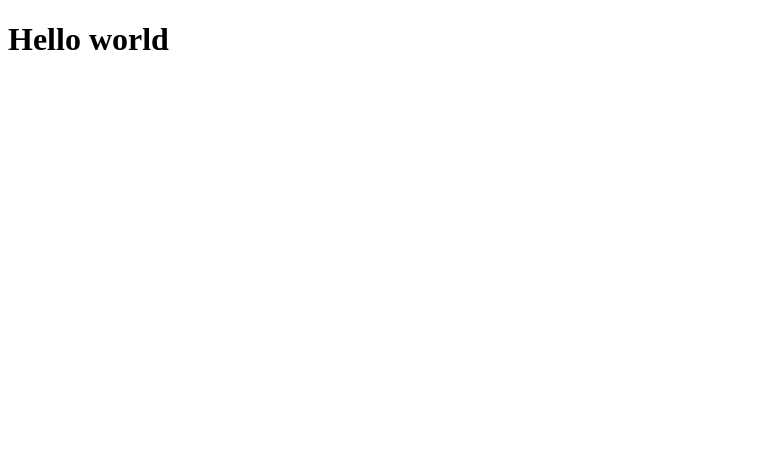
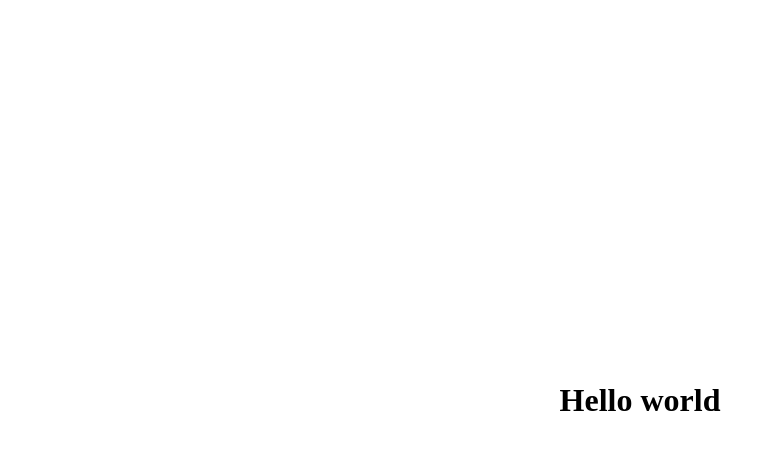
Before and after one commit to joonyg10/todolist-cypress, a React (Create React App) app: page / in a window 1280 px wide. Shown: the top 450 px of the page, without its empty margins (0-774 px from the left). Built offline with nearby package versions, Linux system fonts and the light colour scheme.

Commit message:
INSTALL: emotion ADD: Gloablstyle file

```diff
--- a/package.json
+++ b/package.json
@@ -3,6 +3,8 @@
   "version": "0.1.0",
   "private": true,
   "dependencies": {
+    "@emotion/react": "^11.9.0",
+    "@emotion/styled": "^11.8.1",
     "react": "^18.1.0",
     "react-dom": "^18.1.0",
     "react-scripts": "5.0.1",
--- a/src/index.tsx
+++ b/src/index.tsx
@@ -1,14 +1,18 @@
-import React from "react";
-import ReactDOM from "react-dom/client";
-import App from "./App";
-import reportWebVitals from "./reportWebVitals";
+import React from 'react'
+import ReactDOM from 'react-dom/client'
+import App from './App'
+import reportWebVitals from './reportWebVitals'
+import { GlobalStyle } from './styles/global'
 
-const root = ReactDOM.createRoot(
-  document.getElementById("root") as HTMLElement
-);
-root.render(<App />);
+const root = ReactDOM.createRoot(document.getElementById('root') as HTMLElement)
+root.render(
+  <>
+    <GlobalStyle />
+    <App />
+  </>,
+)
 
 // If you want to start measuring performance in your app, pass a function
 // to log results (for example: reportWebVitals(console.log))
 // or send to an analytics endpoint. Learn more: https://bit.ly/CRA-vitals
-reportWebVitals();
+reportWebVitals()
--- /dev/null
+++ b/src/styles/global.tsx
@@ -0,0 +1,30 @@
+import { Global, css } from '@emotion/react'
+
+const styles = css`
+  *,
+  *::before,
+  *::after {
+    margin: 0;
+    padding: 0;
+    box-sizing: border-box;
+  }
+
+  body {
+    display: grid;
+    place-items: center;
+    min-height: 100vh;
+  }
+
+  button,
+  input,
+  textarea,
+  select {
+    border: none;
+
+    &:focus-visible {
+      outline: none;
+    }
+  }
+`
+
+export const GlobalStyle = () => <Global styles={styles} />
```
Also changed, not shown: 1 other file (tests, documents, lock files or other folders).
